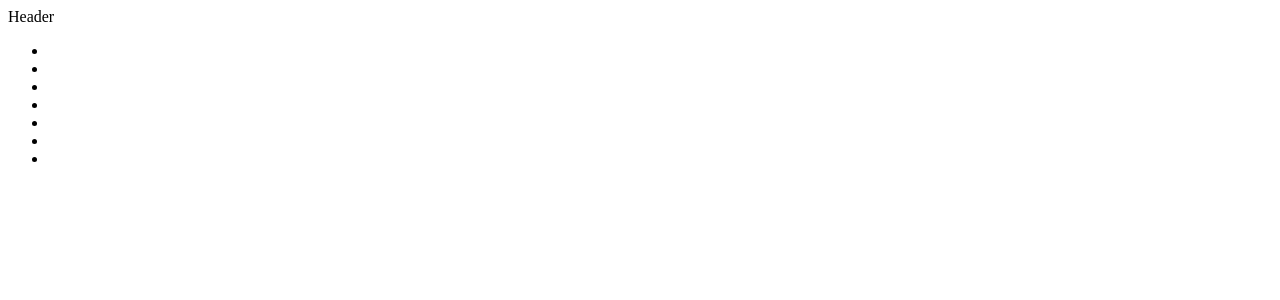
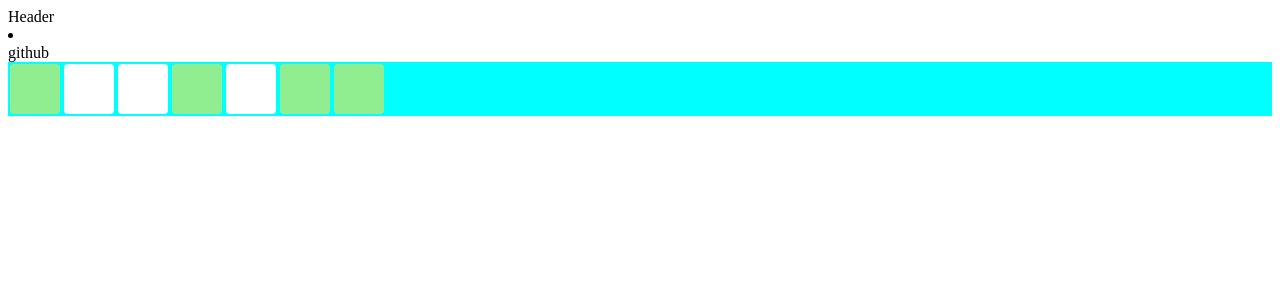
Before and after one commit to YoonHoJeong/plant-grass, a React (Create React App) app: page / in a window 1280 px wide. Shown: the top 300 px of the page. Built offline with nearby package versions, Linux system fonts and the light colour scheme.

Commit message:
add coloring to grass item

```diff
--- a/src/app.jsx
+++ b/src/app.jsx
@@ -1,7 +1,5 @@
 import { useEffect, useState } from "react";
-import TodoList from "./components/todoList";
-import Calendar from "./components/calendar";
-import TodoItem from "./components/todoItem";
+import GrassTab from "./components/grass_tab";
 
 function leftPad(value) {
   if (value >= 10) {
@@ -21,7 +19,7 @@ function App() {
   const [todos, setTodos] = useState([
     {
       id: 1,
-      title: "깃허브 커밋하기",
+      title: "github",
       commits: {
         "2021-09-03": true,
         "2021-09-04": true,
@@ -39,7 +37,7 @@ function App() {
     for (let i = 0; i < 7; i++) {
       const date = new Date(today.getTime());
       date.setDate(date.getDate() - i);
-      newDates.push(date);
+      newDates.push(dateToString(date));
     }
     setDates(newDates);
   }, []);
@@ -47,11 +45,8 @@ function App() {
   return (
     <div>
       <header>Header</header>
-      <ul>
-        {dates.map((date) => (
-          <li data-date={dateToString(date)}></li>
-        ))}
-      </ul>
+
+      <GrassTab todo={todos[0]} dates={dates} />
     </div>
   );
 }
--- a/src/components/calendar.jsx
+++ /dev/null
@@ -1,19 +0,0 @@
-import React from "react";
-
-const Calendar = ({ todos }) => {
-  const dateNumber = 30;
-
-  return (
-    <ul>
-      <li></li>
-      <li></li>
-      <li></li>
-      <li></li>
-      <li></li>
-      <li></li>
-      <li></li>
-    </ul>
-  );
-};
-
-export default Calendar;
--- /dev/null
+++ b/src/components/grass_item.jsx
@@ -0,0 +1,11 @@
+import React from "react";
+import styles from "./grass_item.module.css";
+
+const GrassItem = ({ date, committed }) => (
+  <li
+    className={`${styles.grass} ${committed && styles.committed}`}
+    data-date={date}
+  ></li>
+);
+
+export default GrassItem;
--- /dev/null
+++ b/src/components/grass_item.module.css
@@ -0,0 +1,15 @@
+.grass {
+  margin: 2px;
+  border-radius: 4px;
+
+  list-style: none;
+
+  width: 50px;
+  height: 50px;
+
+  background-color: white;
+}
+
+.grass.committed {
+  background-color: lightgreen;
+}
--- /dev/null
+++ b/src/components/grass_tab.jsx
@@ -0,0 +1,18 @@
+import React, { useEffect } from "react";
+import GrassItem from "./grass_item";
+import styles from "./grass_tab.module.css";
+
+const GrassTab = ({ todo, dates }) => {
+  return (
+    <li>
+      <div className={styles.todoName}>{todo.title}</div>
+      <ul className={styles.grassTab}>
+        {dates.map((date) => (
+          <GrassItem key={date} date={date} committed={todo.commits[date]} />
+        ))}
+      </ul>
+    </li>
+  );
+};
+
+export default GrassTab;
--- /dev/null
+++ b/src/components/grass_tab.module.css
@@ -0,0 +1,8 @@
+.grassTab {
+  background-color: aqua;
+
+  display: flex;
+
+  padding: 0px;
+  margin: 0px;
+}
--- a/src/components/todoItem.jsx
+++ /dev/null
@@ -1,7 +0,0 @@
-import React from "react";
-
-const TodoItem = ({ todo }) => {
-  return <li>{todo.title}</li>;
-};
-
-export default TodoItem;
--- a/src/components/todoList.jsx
+++ /dev/null
@@ -1,14 +0,0 @@
-import React from "react";
-import TodoItem from "./todoItem";
-
-const TodoList = ({ todos }) => {
-  return (
-    <ul>
-      {todos.map((todo) => (
-        <TodoItem key={todo.id} todo={todo} />
-      ))}
-    </ul>
-  );
-};
-
-export default TodoList;
```
